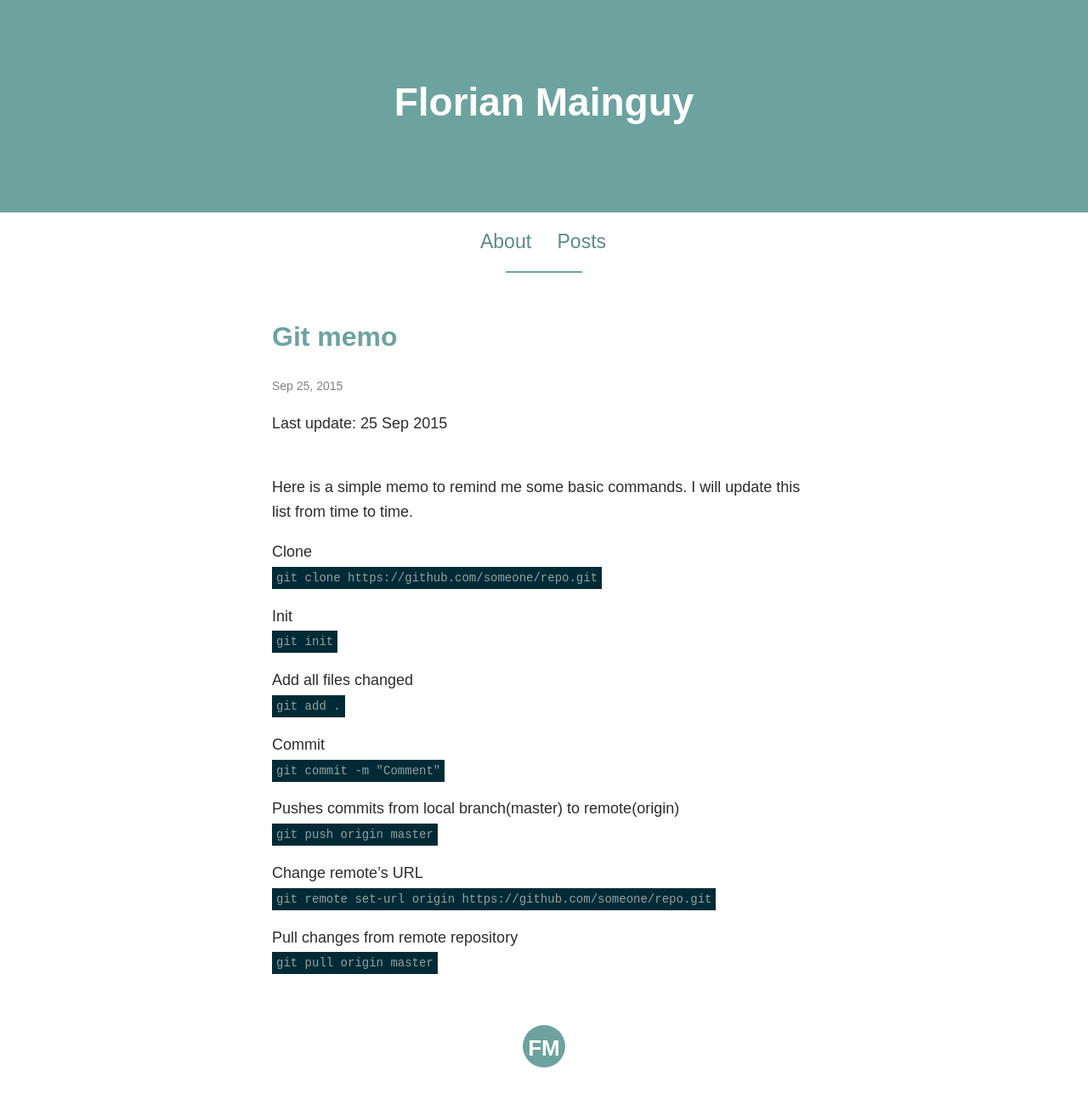
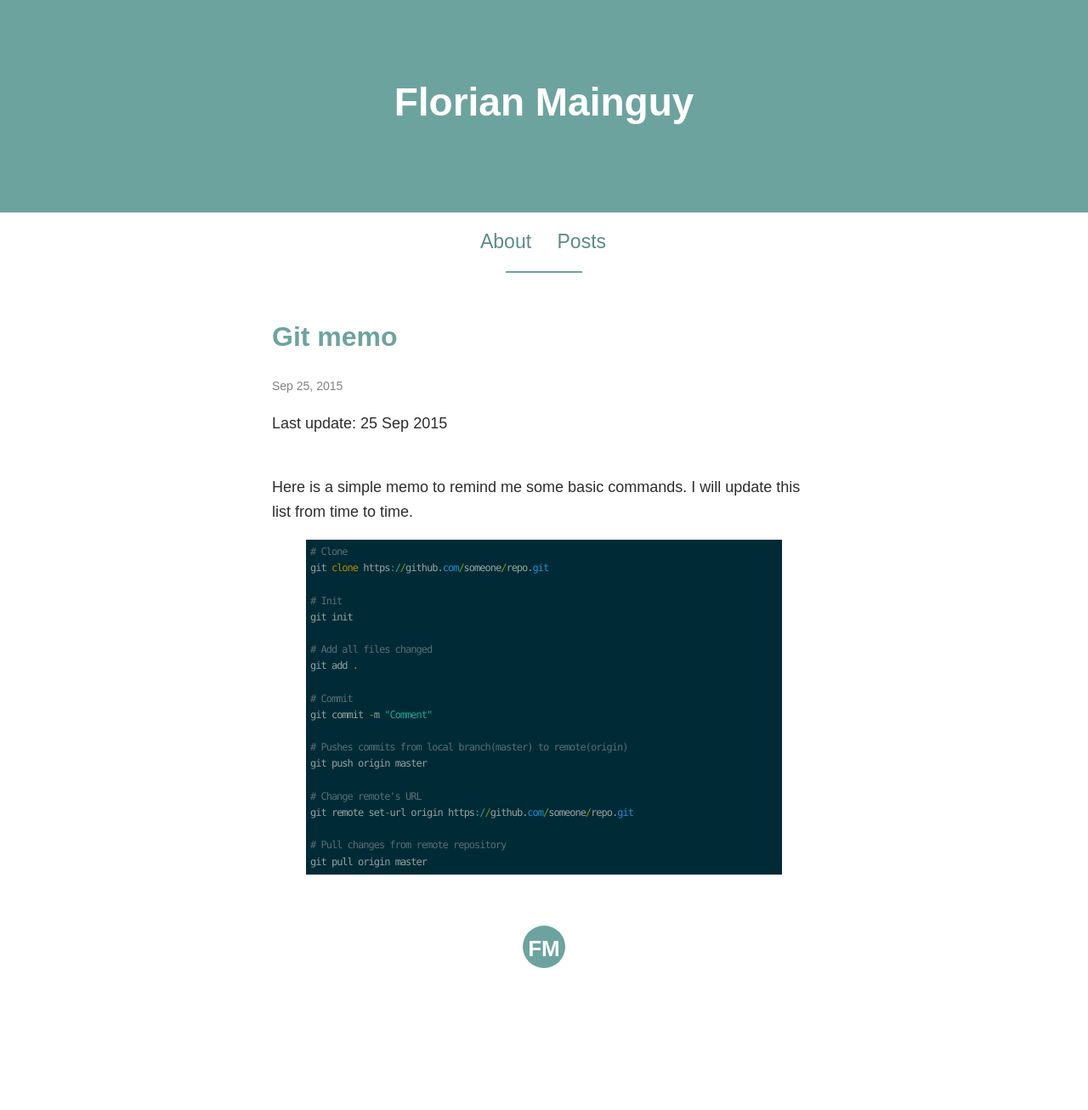
Before and after one commit to florianmainguy/florianmainguy.github.io, a Jekyll site: the page built from _posts/2015-09-25-git-memo.markdown, in a window 1280 px wide. Shown: the whole page at 85% size. Built offline with Jekyll 4.4.1, drawn with Linux system fonts in a browser that asks for light colours; after the commit the page ends 1189 px from its top, so only the background shows below that.

Commit message:
New post - git memo

```diff
--- a/_posts/2015-09-25-git-memo.markdown
+++ b/_posts/2015-09-25-git-memo.markdown
@@ -10,23 +10,25 @@ Last update: 25 Sep 2015
 
 Here is a simple memo to remind me some basic commands. I will update this list from time to time.
 
-Clone<br>
-<code class="highlight">git clone https://github.com/someone/repo.git</code>
+{% highlight ruby %}
+# Clone
+git clone https://github.com/someone/repo.git
 
-Init<br>
-<code class="highlight">git init</code>
+# Init
+git init
 
-Add all files changed<br>
-<code class="highlight">git add .</code>
+# Add all files changed
+git add .
 
-Commit<br>
-<code class="highlight">git commit -m "Comment"</code>
+# Commit
+git commit -m "Comment"
 
-Pushes commits from local branch(master) to remote(origin)<br>
-<code class="highlight">git push origin master</code>
+# Pushes commits from local branch(master) to remote(origin)
+git push origin master
 
-Change remote's URL<br>
-<code class="highlight">git remote set-url origin https://github.com/someone/repo.git</code>
+# Change remote's URL
+git remote set-url origin https://github.com/someone/repo.git
 
-Pull changes from remote repository<br>
-<code class="highlight">git pull origin master</code>
+# Pull changes from remote repository
+git pull origin master
+{% endhighlight %}
```
